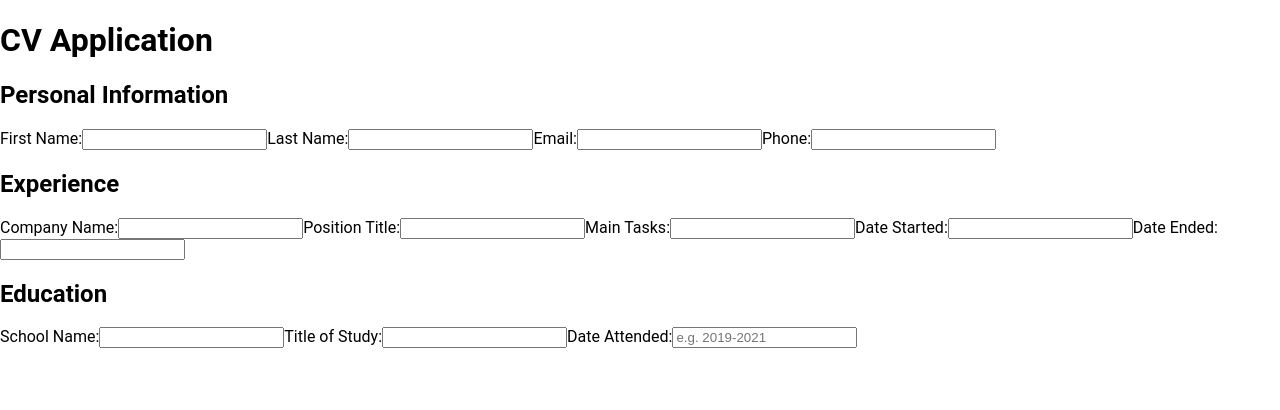
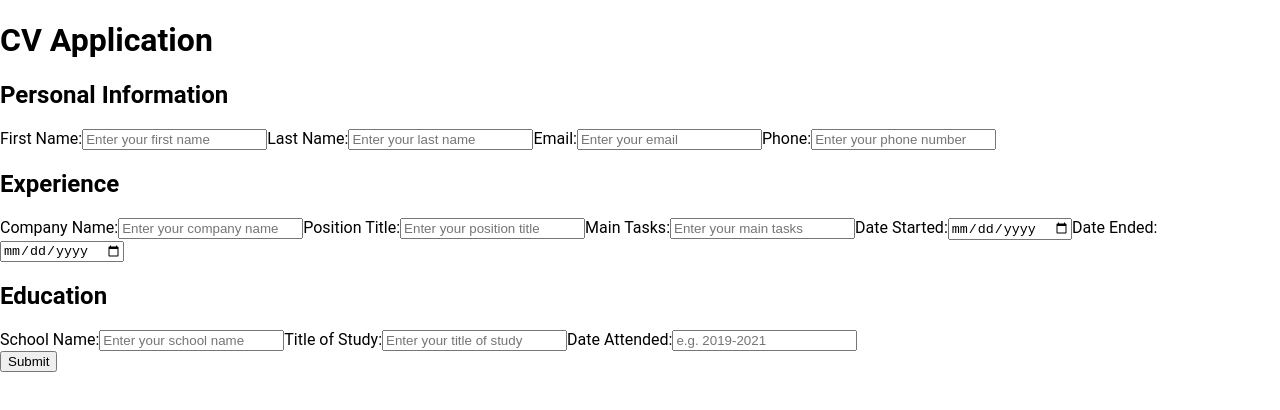
Before and after one commit to angelr1076/cv-application, a React (Create React App) app: page / in a window 1280 px wide. Shown: the top 410 px of the page. Built offline with nearby package versions, Linux system fonts and the light colour scheme.

Commit message:
Added input properties for all form components

```diff
--- a/src/App.js
+++ b/src/App.js
@@ -1,18 +1,87 @@
+import React from 'react';
 import './styles/style.css';
 import Personal from './components/personal';
 import Experience from './components/experience';
 import Education from './components/education';
 
+const initialFormData = {
+  firstName: '',
+  lastName: '',
+  email: '',
+  phone: '',
+  schoolName: '',
+  titleOfStudy: '',
+  dateAttended: '',
+  companyName: '',
+  positionTitle: '',
+  mainTasks: '',
+  dateStarted: '',
+  dateEnded: '',
+};
+
 function App() {
+  const [formData, setFormData] = React.useState(initialFormData);
+
+  const {
+    firstName,
+    lastName,
+    email,
+    phone,
+    schoolName,
+    titleOfStudy,
+    dateAttended,
+    companyName,
+    positionTitle,
+    mainTasks,
+    dateStarted,
+    dateEnded,
+  } = formData;
+
+  function handleSubmit(e) {
+    e.preventDefault();
+    const data = new FormData(e.target);
+    const value = Object.fromEntries(data.entries());
+    setFormData(initialFormData);
+    console.log({ value });
+  }
+
+  const handleChange = e => {
+    setFormData({
+      ...formData,
+      [e.target.name]: e.target.value,
+    });
+  };
+
   return (
     <div className='App'>
       <header className='App-header'>
         <h1>CV Application</h1>
       </header>
       <main>
-        <Personal />
-        <Experience />
-        <Education />
+        <form onSubmit={handleSubmit}>
+          <Personal
+            firstName={firstName}
+            lastName={lastName}
+            email={email}
+            phone={phone}
+            handleChange={handleChange}
+          />
+          <Experience
+            schoolName={schoolName}
+            titleOfStudy={titleOfStudy}
+            dateAttended={dateAttended}
+            handleChange={handleChange}
+          />
+          <Education
+            companyName={companyName}
+            positionTitle={positionTitle}
+            mainTasks={mainTasks}
+            dateStarted={dateStarted}
+            dateEnded={dateEnded}
+            handleChange={handleChange}
+          />
+          <button type='submit'>Submit</button>
+        </form>
       </main>
     </div>
   );
--- a/src/components/education.js
+++ b/src/components/education.js
@@ -2,29 +2,46 @@ import React from 'react';
 
 class Education extends React.Component {
   render() {
+    const { handleChange } = this.props;
+
     return (
       <div className='education'>
         <h2>Education</h2>
-        <form>
-          <label>
+        <label htmlFor='schoolName'>
           School Name:
-            <input type='text' name='schoolName' />
+          <input
+            type='text'
+            name='schoolName'
+            id='schoolName'
+            placeholder='Enter your school name'
+            value={FormData.schoolName}
+            onChange={handleChange}
+          />
         </label>
 
-          <label>
+        <label htmlFor='titleOfStudy'>
           Title of Study:
-            <input type='text' name='titleOfStudy' />
+          <input
+            type='text'
+            name='titleOfStudy'
+            id='titleOfStudy'
+            placeholder='Enter your title of study'
+            value={FormData.titleOfStudy}
+            onChange={handleChange}
+          />
         </label>
 
-          <label>
+        <label htmlFor='dateAttended'>
           Date Attended:
           <input
             type='text'
             name='dateAttended'
+            id='dateAttended'
             placeholder='e.g. 2019-2021'
+            value={FormData.dateAttended}
+            onChange={handleChange}
           />
         </label>
-        </form>
       </div>
     );
   }
--- a/src/components/experience.js
+++ b/src/components/experience.js
@@ -3,31 +3,69 @@ import React from 'react';
 class Experience extends React.Component {
   // create a form with the following fields: company name, position title, main tasks, date started, date ended
   render() {
+    const { handleChange } = this.props;
+
     return (
       <div className='experience'>
         <h2>Experience</h2>
-        <form>
-          <label>
+        <label htmlFor='companyName'>
           Company Name:
-            <input type='text' name='companyName' />
+          <input
+            type='text'
+            name='companyName'
+            id='companyName'
+            placeholder='Enter your company name'
+            value={FormData.companyName}
+            onChange={handleChange}
+          />
         </label>
-          <label>
+
+        <label htmlFor='positionTitle'>
           Position Title:
-            <input type='text' name='positionTitle' />
+          <input
+            type='text'
+            name='positionTitle'
+            id='positionTitle'
+            placeholder='Enter your position title'
+            value={FormData.positionTitle}
+            onChange={handleChange}
+          />
         </label>
-          <label>
+
+        <label htmlFor='mainTasks'>
           Main Tasks:
-            <input type='text' name='mainTasks' />
+          <input
+            type='text'
+            name='mainTasks'
+            id='mainTasks'
+            placeholder='Enter your main tasks'
+            value={FormData.mainTasks}
+            onChange={handleChange}
+          />
         </label>
-          <label>
+        <label htmlFor='dateStarted'>
           Date Started:
-            <input type='text' name='dateStarted' />
+          <input
+            type='date'
+            name='dateStarted'
+            id='dateStarted'
+            placeholder='e.g. 2019-2021'
+            value={FormData.dateStarted}
+            onChange={handleChange}
+          />
         </label>
-          <label>
+
+        <label htmlFor='dateEnded'>
           Date Ended:
-            <input type='text' name='dateEnded' />
+          <input
+            type='date'
+            name='dateEnded'
+            id='dateEnded'
+            placeholder='e.g. 2019-2021'
+            value={FormData.dateEnded}
+            onChange={handleChange}
+          />
         </label>
-        </form>
       </div>
     );
   }
--- a/src/components/personal.js
+++ b/src/components/personal.js
@@ -1,38 +1,59 @@
 import React from 'react';
-
-function handleSubmit(event) {
-  event.preventDefault();
-  const data = new FormData(event.target);
-  const value = Object.fromEntries(data.entries());
-  console.log({ value });
-}
 
 class Personal extends React.Component {
   render() {
+    const { handleChange } = this.props;
+
     return (
       <div className='personal'>
         <h2>Personal Information</h2>
-        <form onSubmit={handleSubmit}>
-          <label>
+        <label htmlFor='firstName'>
           First Name:
-            <input type='text' name='firstName' />
+          <input
+            type='text'
+            name='firstName'
+            id='firstName'
+            placeholder='Enter your first name'
+            value={FormData.firstName}
+            onChange={handleChange}
+          />
         </label>
 
-          <label>
+        <label htmlFor='lastName'>
           Last Name:
-            <input type='text' name='lastName' />
+          <input
+            type='text'
+            name='lastName'
+            id='lastName'
+            placeholder='Enter your last name'
+            value={FormData.lastName}
+            onChange={handleChange}
+          />
         </label>
 
-          <label>
+        <label htmlFor='email'>
           Email:
-            <input type='text' name='email' />
+          <input
+            type='text'
+            name='email'
+            id='email'
+            placeholder='Enter your email'
+            value={FormData.email}
+            onChange={handleChange}
+          />
         </label>
 
-          <label>
+        <label htmlFor='phone'>
           Phone:
-            <input type='text' name='phone' />
+          <input
+            type='text'
+            id='phone'
+            name='phone'
+            placeholder='Enter your phone number'
+            value={FormData.phone}
+            onChange={handleChange}
+          />
         </label>
-        </form>
       </div>
     );
   }
```
Lines whose indentation alone changed are shown as unchanged.
